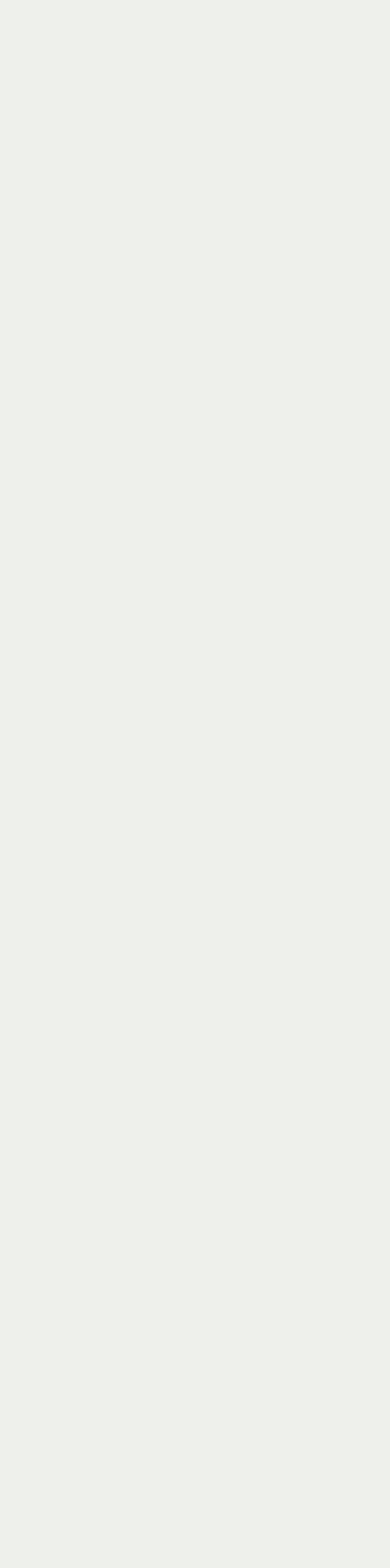
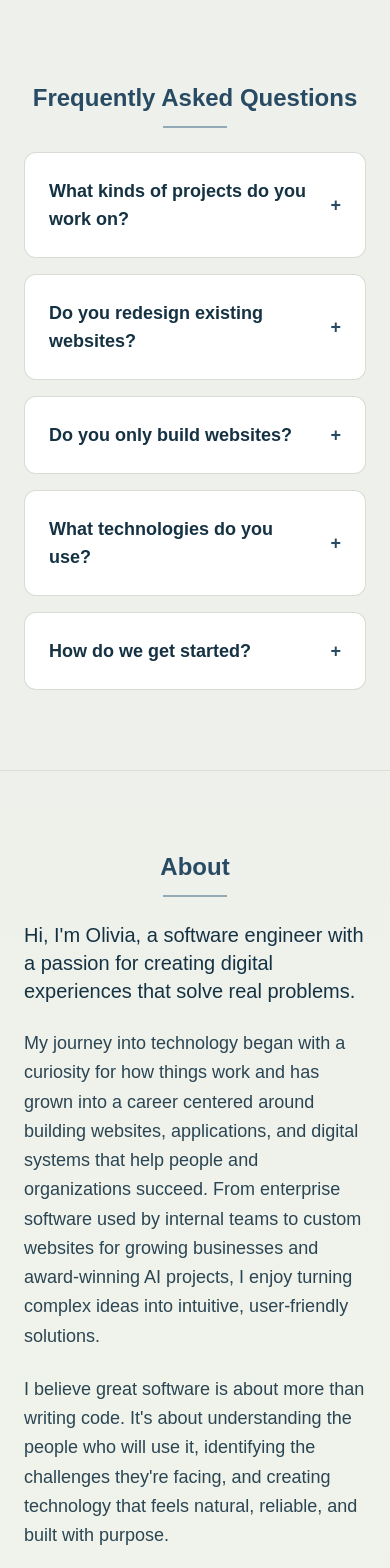
Before and after one commit to LemonadeCodeGirl/OliviaBissetDotCom, a Next.js app in the folder my-app/: page / in a window 390 px wide. Shown: the part 6680-8248 px from the top of the page. Before the commit the page ends 6682 px from the top, so only its background shows below. Built offline with nearby package versions, Linux system fonts and the light colour scheme.

Commit message:
Adding Content PT.2

```diff
--- a/my-app/app/page.tsx
+++ b/my-app/app/page.tsx
@@ -2,6 +2,7 @@ import Image from "next/image";
 import Link from "next/link";
 import type { Metadata } from "next";
 import ImpactStatsBanner from "../components/impact-stats-banner";
+import ContactForm from "../components/contact-form";
 
 export const metadata: Metadata = {
   title: "Olivia Bisset | Software Engineer & Digital Systems Builder",
@@ -30,6 +31,15 @@ const stats = [
     icon: "🌎",
     text: "WordCamp Speaker & Organizer advocating for youth in technology",
   },
+];
+
+const aboutParagraphs = [
+  "Hi, I'm Olivia, a software engineer with a passion for creating digital experiences that solve real problems.",
+  "My journey into technology began with a curiosity for how things work and has grown into a career centered around building websites, applications, and digital systems that help people and organizations succeed. From enterprise software used by internal teams to custom websites for growing businesses and award-winning AI projects, I enjoy turning complex ideas into intuitive, user-friendly solutions.",
+  "I believe great software is about more than writing code. It's about understanding the people who will use it, identifying the challenges they're facing, and creating technology that feels natural, reliable, and built with purpose.",
+  "Throughout my career, I've worked across a wide range of projects, including business websites, educational platforms, AI applications, administrative systems, and digital infrastructure. Each project has strengthened my belief that the best solutions come from combining thoughtful design with solid engineering.",
+  "When I'm not building software, I'm passionate about giving back to the technology community. I've organized hackathons, spoken at WordCamp events, mentored students, and advocated for creating more opportunities for the next generation of developers.",
+  "Whether you're looking for a modern website, a custom application, or a digital system tailored to your business, my goal is the same: to build something that not only looks great today but continues to create value for years to come.",
 ];
 
 const experienceHighlights = [
@@ -110,6 +120,34 @@ const processSteps = [
     title: "Launch",
     description:
       "After testing and refinement, we'll launch your project with confidence.",
+  },
+];
+
+const faqs = [
+  {
+    question: "What kinds of projects do you work on?",
+    answer:
+      "I specialize in custom websites, web applications, internal business tools, educational platforms, client portals, and digital systems. Whether you need a polished marketing site or a custom-built solution, I can help.",
+  },
+  {
+    question: "Do you redesign existing websites?",
+    answer:
+      "Absolutely. If your current website feels outdated, isn't converting visitors, or no longer reflects your business, I can redesign it with a modern look and improved functionality.",
+  },
+  {
+    question: "Do you only build websites?",
+    answer:
+      "No. While websites are a big part of what I do, I also develop custom dashboards, internal tools, client management systems, AI-powered applications, and other software tailored to your workflow.",
+  },
+  {
+    question: "What technologies do you use?",
+    answer:
+      "I work with modern technologies including Next.js, React, TypeScript, WordPress, Laravel, Python, Java, PostgreSQL, MySQL, Supabase, Tailwind CSS, and more. I choose the technology that best fits your project's needs.",
+  },
+  {
+    question: "How do we get started?",
+    answer:
+      "Simply reach out through the contact form below. We'll discuss your project, goals, timeline, and determine the best approach before development begins.",
   },
 ];
 
@@ -495,6 +533,68 @@ export default function Home() {
             </ol>
           </div>
         </section>
+
+        <section
+          aria-labelledby="faq-heading"
+          className="mx-auto max-w-3xl px-6 py-20 md:py-28"
+        >
+          <SectionHeading id="faq-heading" centered>
+            Frequently Asked Questions
+          </SectionHeading>
+          <div className="space-y-4">
+            {faqs.map((faq) => (
+              <details key={faq.question} className="card group p-6">
+                <summary className="cursor-pointer list-none text-lg font-bold text-foreground [&::-webkit-details-marker]:hidden">
+                  <span className="flex items-center justify-between gap-4">
+                    {faq.question}
+                    <span
+                      aria-hidden
+                      className="shrink-0 text-accent transition-transform group-open:rotate-45"
+                    >
+                      +
+                    </span>
+                  </span>
+                </summary>
+                <p className="mt-4 text-sm leading-relaxed text-foreground/80">
+                  {faq.answer}
+                </p>
+              </details>
+            ))}
+          </div>
+        </section>
+
+        <section
+          aria-labelledby="about-heading"
+          className="section-band px-6 py-20 md:py-28"
+        >
+          <div className="mx-auto max-w-3xl">
+            <SectionHeading id="about-heading" centered>
+              About
+            </SectionHeading>
+            <div className="space-y-6 text-lg leading-relaxed text-foreground/90">
+              <p className="text-xl font-medium text-foreground">
+                {aboutParagraphs[0]}
+              </p>
+              {aboutParagraphs.slice(1).map((paragraph) => (
+                <p key={paragraph.slice(0, 40)}>{paragraph}</p>
+              ))}
+            </div>
+          </div>
+        </section>
+
+        <section
+          aria-labelledby="contact-heading"
+          className="mx-auto max-w-3xl px-6 py-20 md:py-28"
+        >
+          <SectionHeading id="contact-heading" centered>
+            Contact Me
+          </SectionHeading>
+          <p className="mb-10 text-center text-lg leading-relaxed text-foreground/85">
+            Have a project in mind? Fill out the form below and I&apos;ll get
+            back to you.
+          </p>
+          <ContactForm />
+        </section>
     </main>
   );
 }
--- /dev/null
+++ b/my-app/components/contact-form.tsx
@@ -0,0 +1,104 @@
+"use client";
+
+const inputClassName =
+  "w-full rounded-lg border border-accent-muted/50 bg-white px-4 py-2.5 text-foreground placeholder:text-foreground/40 focus:border-accent focus:outline-none focus:ring-2 focus:ring-accent/20";
+
+const labelClassName = "mb-1.5 block text-sm font-medium text-foreground";
+
+export default function ContactForm() {
+  function handleSubmit(event: React.FormEvent<HTMLFormElement>) {
+    event.preventDefault();
+  }
+
+  return (
+    <form onSubmit={handleSubmit} className="card space-y-6 p-6 md:p-8">
+      <div>
+        <label htmlFor="name" className={labelClassName}>
+          Name
+        </label>
+        <input
+          id="name"
+          name="name"
+          type="text"
+          autoComplete="name"
+          required
+          className={inputClassName}
+          placeholder="Your name"
+        />
+      </div>
+
+      <div className="grid gap-6 md:grid-cols-2">
+        <div>
+          <label htmlFor="phone" className={labelClassName}>
+            Phone Number
+          </label>
+          <input
+            id="phone"
+            name="phone"
+            type="tel"
+            autoComplete="tel"
+            className={inputClassName}
+            placeholder="(555) 555-5555"
+          />
+        </div>
+
+        <div>
+          <label htmlFor="website" className={labelClassName}>
+            Website
+          </label>
+          <input
+            id="website"
+            name="website"
+            type="url"
+            autoComplete="url"
+            className={inputClassName}
+            placeholder="https://yourwebsite.com"
+          />
+        </div>
+      </div>
+
+      <div>
+        <label htmlFor="budget" className={labelClassName}>
+          Budget Range
+        </label>
+        <select
+          id="budget"
+          name="budget"
+          className={inputClassName}
+          defaultValue=""
+        >
+          <option value="" disabled>
+            Select a budget range
+          </option>
+          <option value="under-1000">Under $1,000</option>
+          <option value="1000-5000">$1,000 – $5,000</option>
+          <option value="5000-10000">$5,000 – $10,000</option>
+          <option value="10000-25000">$10,000 – $25,000</option>
+          <option value="25000-plus">$25,000+</option>
+          <option value="not-sure">Not sure yet</option>
+        </select>
+      </div>
+
+      <div>
+        <label htmlFor="message" className={labelClassName}>
+          Project Description
+        </label>
+        <textarea
+          id="message"
+          name="message"
+          rows={5}
+          required
+          className={`${inputClassName} resize-y`}
+          placeholder="Tell me about your project, goals, and what you need help with."
+        />
+      </div>
+
+      <button
+        type="submit"
+        className="w-full rounded-full bg-accent px-6 py-3 font-medium text-accent-pale transition-colors hover:bg-accent-light md:w-auto"
+      >
+        Send Message
+      </button>
+    </form>
+  );
+}
```
